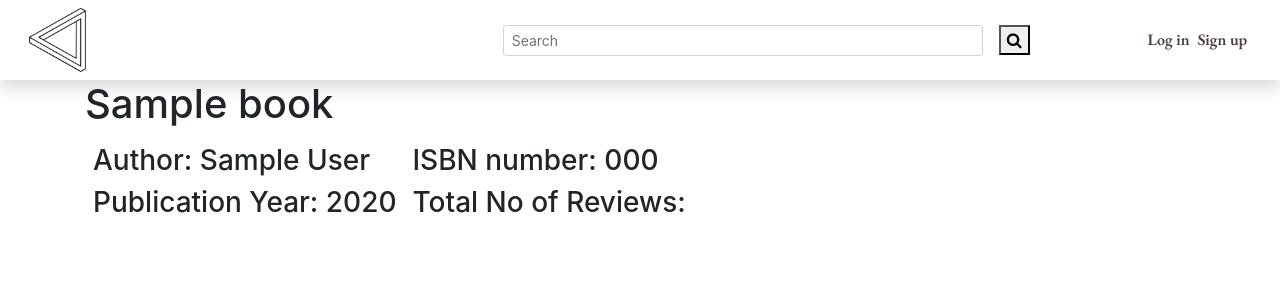
After one commit to ValtrX/Project1Harvard, a Flask app: template templates/book.html in a window 1280 px wide. The commit adds this page. Shown: the top 300 px of the page. Run offline with Flask 2, Linux system fonts and the light colour scheme; the template is opened without the code that fills it: most values are stand-ins (such as "Sample title", 1, 10 or a date in 2020); parts of the project's set-up code (start-up, migrations or seed data) failed here and were passed over; some libraries are stand-ins or nearby versions.

Commit message:
Book details page added 1/2

```diff
--- a/application.py
+++ b/application.py
@@ -1,4 +1,5 @@
 import os #Importa library de Operation Systems
+import requests #something about the API
 
 from flask import Flask, render_template, session, request, flash, logging, redirect, url_for
 from flask_session import Session
@@ -7,9 +8,14 @@
 from flask_bcrypt import Bcrypt
 
 
+#FLASK Bcrypt code
 app = Flask(__name__)
 bcrypt = Bcrypt()
 app.secret_key = 'this-is-a-very-secret-key'
+
+#API request 1st code
+res = requests.get("https://www.goodreads.com/book/review_counts.json", params={"key": "oa9BAej7RbvIY4luSUz8A", "isbns": "9781632168146"})
+print(res.json())
 
 
 # Configure session to use filesystem
@@ -26,13 +32,23 @@
 @app.route("/", methods=["GET", "POST"])
 def index():
     if request.method =="GET":
-        booksearch = request.form.get("search")
-        booksearchdata = db.execute("SELECT * FROM books WHERE (author LIKE '%:booksearch%') OR (title LIKE '%:booksearch%') OR (isbn LIKE '%:booksearch%')",{"booksearch":booksearch}).fetchone()
-        print(bool(booksearchdata))
-        print(booksearchdata)
+        booksearchrequest = request.args.get('search') #Book search request
+        booksearch = "%{}%".format(booksearchrequest) #Book search result formating
+
+        #Book search result Query
+        booksearchdata = db.execute("SELECT * FROM books WHERE (author LIKE :booksearch) OR (title LIKE :booksearch) OR (isbn LIKE :booksearch)",{"booksearch":booksearch}).fetchall()
+
+
     return render_template("index.html", books=books, booksearchdata=booksearchdata)
 
-@app.route("/register", methods=["GET", "POST"])
+@app.route("/book/<int:book_id>") #Book details page
+def book(book_id):
+
+    book = db.execute("SELECT * FROM books WHERE book_id=:id",{"id":book_id}).fetchone()
+    return render_template("book.html", books=books, book=book)
+
+
+@app.route("/register", methods=["GET", "POST"]) #Register Page
 def register():
     if request.method =="POST":
         username = request.form.get("username")
@@ -54,7 +70,7 @@
 
     return render_template("register.html")
 
-@app.route("/login", methods=["GET", "POST"])
+@app.route("/login", methods=["GET", "POST"]) #Login page
 def login():
 
     if request.method =="POST":
@@ -66,31 +82,32 @@
 
         # Formatting password & Username
         f_pass = ''.join(passworddata) #Formated password
+        print(f_pass)
 
-        pw_hash = bcrypt.generate_password_hash(f_pass).decode('utf-8')
+        pw_hash = bcrypt.generate_password_hash(f_pass).decode('utf-8') #Passowrd Hashing
         passcrypt = bcrypt.check_password_hash(f_pass, password)
 
-        if usernamedata is None:
+        if usernamedata is None: #If There's no user
             flash("No username","danger")
             return redirect(url_for('login'))
 
         else:
-            for password_data in passworddata:
+            for password_data in passworddata: #Search for a user and then compare the passwords
                 if passcrypt:
                     session["logged_in"] = True
                     session['username'] = username
 
                     flash("You are logged in!","success")
-                    return render_template("index.html", books=books)
+                    return redirect(url_for('index'))
 
                 else:
-                    flash("Password does not match","danger")
+                    flash("Password does not match","danger") #If the password does not match say "Password does not match"
                     return redirect(url_for('login'))
 
     return render_template("login.html")
 
 
-@app.route("/logout")
+@app.route("/logout") #Logout function
 def logout():
     session.clear()
     flash("Bye! You are logged out now","danger")
@@ -98,5 +115,6 @@
 
 
 
+
 if __name__ =="__main__":
     app.run(debug=True)
--- /dev/null
+++ b/templates/book.html
@@ -0,0 +1,24 @@
+{% extends "layout.html" %}
+
+{% block title %}
+    Books: Project 1
+{% endblock %}
+
+{% block body %}
+
+<div class="container"> <!-- Book Container -->
+    <h1>{{ book.title}}</h1>
+    <div class="d-flex">
+        <div class="p-2">
+            <h3>Author: {{ book.author}}</h3>
+            <h3>Publication Year: {{ book.year}}</h3>
+        </div>
+        <div class="p-2">
+            <h3>ISBN number: {{ book.isbn}}</h3>
+            <h3>Total No of Reviews: </h3>
+        </div>
+    </div>
+
+
+</div>
+{% endblock %}
--- a/templates/layout.html
+++ b/templates/layout.html
@@ -24,6 +24,32 @@
     </style>
 </head>
 <body>
+    <div id="Header" class="d-flex justify-content-around w-100 mh-25 pt-2 pb-2 shadow" style="max-height: 80px;"> <!-- Header -->
+        <div class="logo">
+            <img src="{{url_for('static', filename='logo.png')}}" alt="Logo" class="h-100" ></img> <!-- Logo text or image -->
+        </div>
+        <form class="form-inline active-cyan-4 w-50 text-center d-flex justify-content-center" method="GET"> <!-- Search bar -->
+                <input class="form-control form-control-sm mr-3 w-75" type="text" placeholder="Search" name="search">
+            <button type="submit"><i class="fa fa-search" aria-hidden="true"></i></button>
+        </form>
+        <ul class="d-flex list-style-none m-0 p-0">
+            {% if session.logged_in %}
+            <li class="d-flex m-1 align-items-center">
+                <a href="#" class="special-font">{{ session.username }}</a>
+            </li>
+            <li class="d-flex m-1 align-items-center"><!-- Sign up -->
+                <a href="/logout" class="special-font">logout</a>
+            </li>
+            {% else %}
+            <li class="d-flex  m-1 align-items-center"> <!-- Login -->
+                <a href="{{ url_for('login') }}" class="special-font display-5">Log in</a>
+            </li>
+            <li class="d-flex m-1 align-items-center"><!-- Sign up -->
+                <a href="{{ url_for('register') }}" class="special-font">Sign up</a>
+            </li>
+            {% endif %}
+        </ul>
+    </div>
     {% block body %}
     {% endblock %}
 </body>
```
Also changed, not shown: templates/index.html (+10 -37 lines), 2 other files.
